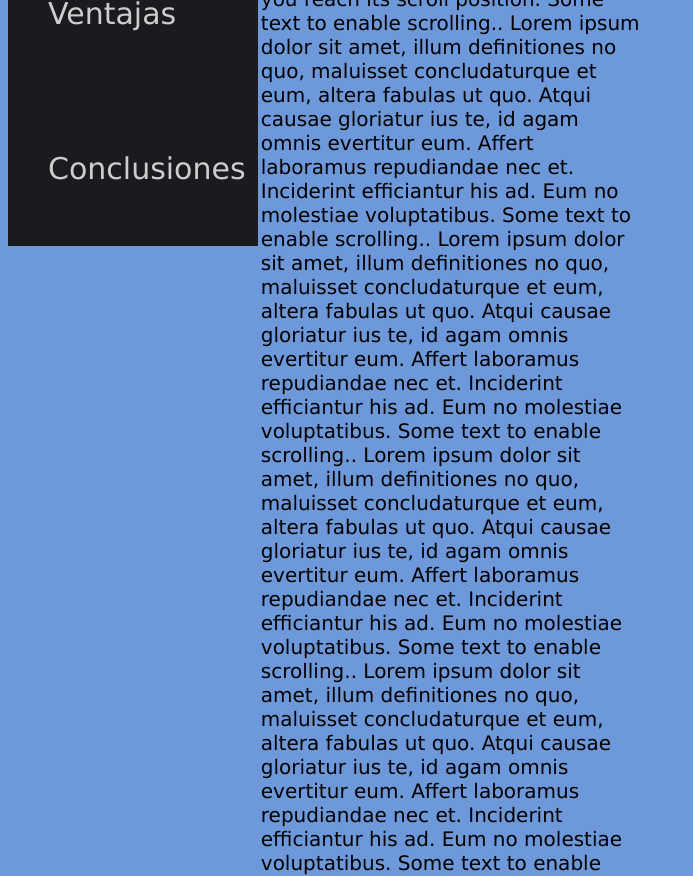
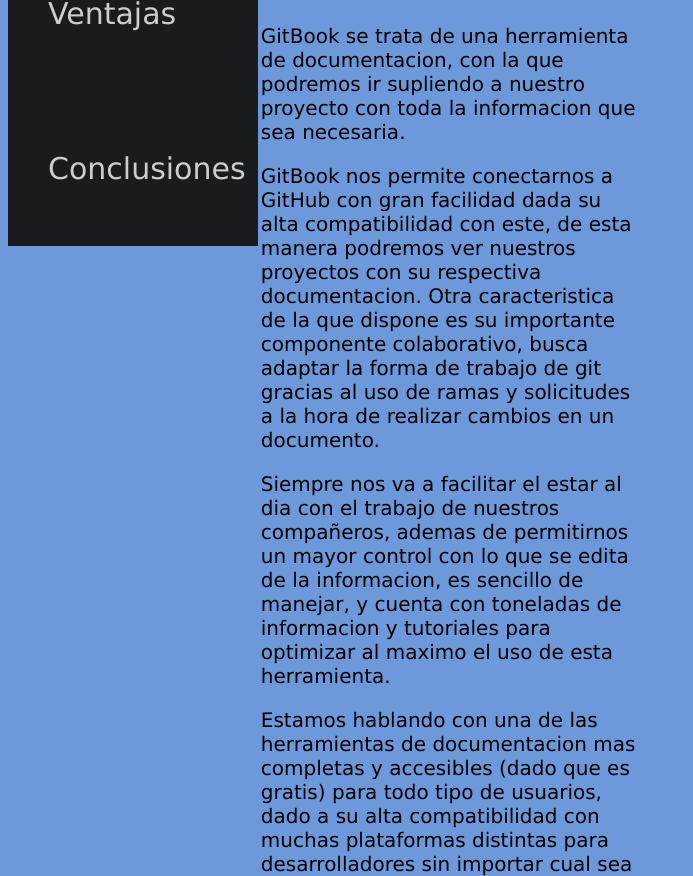
Before and after one commit to DanielJimenez357/DAW, a plain HTML site: page Pagina_Web.html in a window 1280 px wide. Shown: the part 544-1420 px from the top of the page, without its empty margins (0-693 px from the left). Drawn offline with Linux system fonts and the light colour scheme.

Commit message:
informacion añadida, ultimos retoques

```diff
--- a/Pagina_Web.html
+++ b/Pagina_Web.html
@@ -17,23 +17,24 @@
     </ul>
     </div>
     <div id = home>
-    <h1>Encabezado</h1>
-    <h2>Breve descripcion</h2>
-    <p>The navbar will stick to the top when you reach its scroll position.
-
-        Some text to enable scrolling.. Lorem ipsum dolor sit amet, illum definitiones no quo, maluisset concludaturque et eum, altera fabulas ut quo. Atqui causae gloriatur ius te, id agam omnis evertitur eum. Affert laboramus repudiandae nec et. Inciderint efficiantur his ad. Eum no molestiae voluptatibus.
-
-        Some text to enable scrolling.. Lorem ipsum dolor sit amet, illum definitiones no quo, maluisset concludaturque et eum, altera fabulas ut quo. Atqui causae gloriatur ius te, id agam omnis evertitur eum. Affert laboramus repudiandae nec et. Inciderint efficiantur his ad. Eum no molestiae voluptatibus.
-
-        Some text to enable scrolling.. Lorem ipsum dolor sit amet, illum definitiones no quo, maluisset concludaturque et eum, altera fabulas ut quo. Atqui causae gloriatur ius te, id agam omnis evertitur eum. Affert laboramus repudiandae nec et. Inciderint efficiantur his ad. Eum no molestiae voluptatibus.
-
-        Some text to enable scrolling.. Lorem ipsum dolor sit amet, illum definitiones no quo, maluisset concludaturque et eum, altera fabulas ut quo. Atqui causae gloriatur ius te, id agam omnis evertitur eum. Affert laboramus repudiandae nec et. Inciderint efficiantur his ad. Eum no molestiae voluptatibus.
-
-        Some text to enable scrolling.. Lorem ipsum dolor sit amet, illum definitiones no quo, maluisset concludaturque et eum, altera fabulas ut quo. Atqui causae gloriatur ius te, id agam omnis evertitur eum. Affert laboramus repudiandae nec et. Inciderint efficiantur his ad. Eum no molestiae voluptatibus.
-
-        Some text to enable scrolling.. Lorem ipsum dolor sit amet, illum definitiones no quo, maluisset concludaturque et eum, altera fabulas ut quo. Atqui causae gloriatur ius te, id agam omnis evertitur eum. Affert laboramus repudiandae nec et. Inciderint efficiantur his ad. Eum no molestiae voluptatibus.
-
-        Some text to enable scrolling.. Lorem ipsum dolor sit amet, illum definitiones no quo, maluisset concludaturque et eum, altera fabulas ut quo. Atqui causae gloriatur ius te, id agam omnis evertitur eum. Affert laboramus repudiandae nec et. Inciderint efficiantur his ad. Eum no molestiae voluptatibus.
+    <h1>¿Que es GitBook?</h1>
+    <h4>La herramienta predilecta para documentar proyectos</h4>
+    <p id ="parrafo1">
+        GitBook se trata de una herramienta de documentacion, con la que podremos ir supliendo a nuestro proyecto con toda la informacion
+        que sea necesaria.
+    </p>
+    <p id = "parrafo2">
+        GitBook nos permite conectarnos a GitHub con gran facilidad dada su alta compatibilidad con este, de esta manera podremos ver nuestros proyectos
+        con su respectiva documentacion. Otra caracteristica de la que dispone es su importante componente colaborativo, busca adaptar la forma de trabajo de git gracias
+        al uso de ramas y solicitudes a la hora de realizar cambios en un documento.
+    </p>
+    <p id = "parrafo3">
+        Siempre nos va a facilitar el estar al dia con el trabajo de nuestros compañeros, ademas de permitirnos un mayor control con lo que se edita de la informacion, es sencillo
+        de manejar, y cuenta con toneladas de informacion y tutoriales para optimizar al maximo el uso de esta herramienta.
+    </p>
+    <p id = "parrafo4">
+        Estamos hablando con una de las herramientas de documentacion mas completas y accesibles (dado que es gratis) para todo tipo de usuarios, dado a su alta compatibilidad con
+        muchas plataformas distintas para desarrolladores sin importar cual sea su especialidad va a existir una extension para ayudarte.
     </p>
     </div>
 </body>
```
